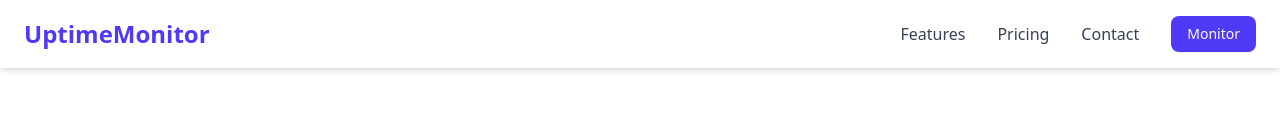
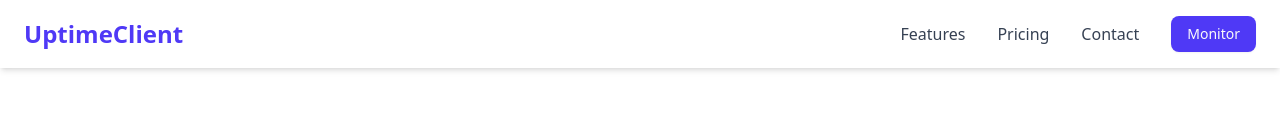
Before and after one commit to NexinLabs/uptime-client, a React (Vite) app in the folder client/: page / in a window 1280 px wide. Shown: the top 139 px of the page. Built offline with nearby package versions, Linux system fonts and the light colour scheme.

Commit message:
fix: update NavBar name from UptimeMonitor to UptimeClient

```diff
--- a/client/src/components/block/NavBar.tsx
+++ b/client/src/components/block/NavBar.tsx
@@ -11,7 +11,7 @@ const NavBar = () => {
                     <div className="flex items-center">
                         <Link to={"/"}>
                             <h2 className="text-2xl font-bold text-indigo-600 hover:text-indigo-500 cursor-pointer">
-                                UptimeMonitor
+                                UptimeClient
                             </h2>
                         </Link>
                     </div>
```
